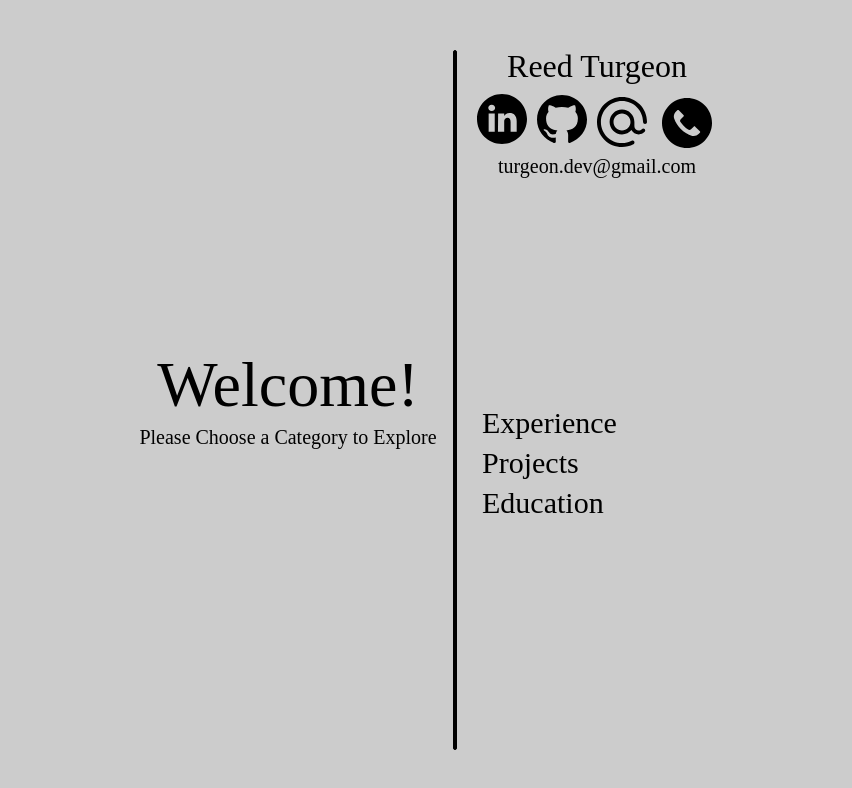
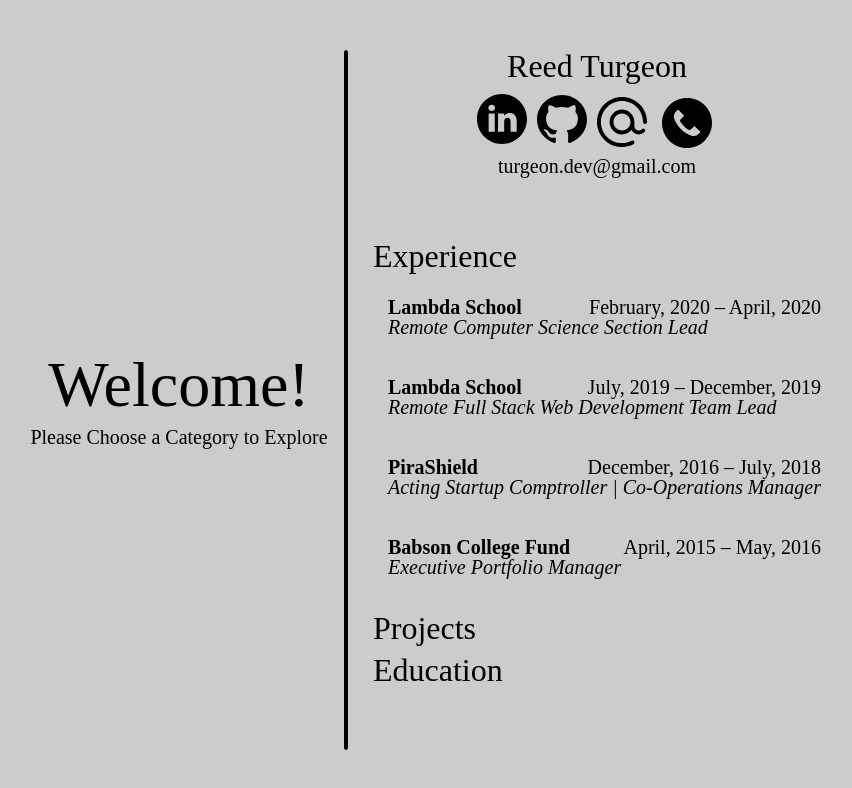
Before and after one commit to MrT3313/ReedTurgeon_Portfolio, a React (Create React App) app in the folder client/: page / in a window 1280 px wide. Both pictures are taken after a click on the item "Experience". Shown: the top 788 px of the page, without its empty margins (210-1062 px from the left). Built offline with nearby package versions, Linux system fonts and the light colour scheme.

Commit message:
<Experience /> & <ExperienceItem /> Update
font-size & font-weight & font-style used to emphasize different aspects
:hover CSS selector used to render bulleted description for each experience role

```diff
--- a/client/src/App.js
+++ b/client/src/App.js
@@ -25,7 +25,7 @@ const StyledApp = styled.div`
 // __MAIN FUNCTIONAL COMPONENT__
 function App() {
   return (
-      <StyledApp className="Styled App">
+      <StyledApp className="Styled_App">
         <Homepage />
       </StyledApp>
   );
--- a/client/src/components/HomepageLine.js
+++ b/client/src/components/HomepageLine.js
@@ -15,7 +15,7 @@ const StyledLine = styled.div`
 function HomepageLine( {width, margin} ) {
     return (
         <StyledLine
-            className="Line Component"
+            className="Line_Component"
             style={{width: `${width}px`, margin: `0 ${margin}px`}}
         >
         </StyledLine>
--- a/client/src/components/homepage/LEFT/HomepageLeft.js
+++ b/client/src/components/homepage/LEFT/HomepageLeft.js
@@ -19,7 +19,7 @@ const StyledHomepageLeft = styled.div`
 // __MAIN FUNCTIONAL COMPONENT__
 function HomepageLeft( {Active_Title} ) {
     return (
-        <StyledHomepageLeft className="Homepage LEFT">
+        <StyledHomepageLeft className="Homepage_LEFT">
             <SelectedTitle Active_Title={Active_Title} />
         </StyledHomepageLeft>
     );
--- a/client/src/components/homepage/RIGHT/Experience.js
+++ b/client/src/components/homepage/RIGHT/Experience.js
@@ -39,9 +39,7 @@ const items = [
         bullets: [
             'Monitored trade orders and oversaw positions within the $2M portfolio to remain compliant with BCF bylaws',
             'Maintained effective communication between Student Sector Managers and the BCF Director'
-
         ]
-
     },
 ]
 
--- a/client/src/components/homepage/RIGHT/ExperienceItem.js
+++ b/client/src/components/homepage/RIGHT/ExperienceItem.js
@@ -12,44 +12,71 @@ const StyledExperienceItem = styled.div`
     flex-direction: column;
     align-items: center;
 
-    margin: 5px 0 5px 15px;
+    margin: 15px 0 15px 15px;
 
-
-    & .Education_Item {
+    & .Experience_Item {
         display: flex;
-        width: 100%;
     }
 
     & .TOP {
         justify-content: space-between;
         align-items: center;
 
+        width: 100%;
+
         & .Company {
+            font-size: 1.25rem;
             font-weight: bold;
         }
 
         & .Title, .Date {
+            font-size: 1.25rem;
         }
+    }
+
+    & .MIDDLE {
+        justify-content: flex-start;
+        font-style: italic;
+        font-size: 1.25rem;
+
+        margin-bottom: 10px;
+        width: 100%;
     }
 
     & .BOTTOM {
         flex-direction: column;
         align-items: flex-start;
+
+        padding-left: 30px;
+        font-size: 1.15rem;
+
+        display: none;
+
+        & li {
+            list-style-type: disc;
+            list-style-position: inside;
+        }
+    }
+
+    :hover {
+        & .BOTTOM {
+            display: flex;
+        }
     }
 `
 
 // __MAIN FUNCTIONAL COMPONENT__
 function ExperienceItem( {item} ) {
     return (
-        <StyledExperienceItem className="Styled ExperienceItem">
-            <div className="Education_Item TOP">
+        <StyledExperienceItem className="Styled_ExperienceItem">
+            <div className="Experience_Item TOP">
                 <div className="Company">{item.company}</div>
-                {/* <div>-</div> */}
-                <div className="Title">{item.title}</div>
-                {/* <div>-</div> */}
                 <div className="Date">{item.date}</div>
             </div>
-            <div className="Education_Item BOTTOM">
+            <div className="Experience_Item MIDDLE">
+                <div className="Title">{item.title}</div>
+            </div>
+            <div className="Experience_Item BOTTOM">
                 <ul>
                     {item.bullets.map((bullet, index) => {
                         return (
--- a/client/src/components/homepage/RIGHT/HomepageRight.js
+++ b/client/src/components/homepage/RIGHT/HomepageRight.js
@@ -27,7 +27,7 @@ const StyledHomepageRight = styled.div`
 // __MAIN FUNCTIONAL COMPONENT__
 function HomepageRight( {Active_Title, Active_Tab} ) {
     return (
-        <StyledHomepageRight className="Homepage RIGHT">
+        <StyledHomepageRight className="Homepage_RIGHT">
             <HomepageHeader />
             <div className="Homepage_Selector_Wrapper">
                 <HomepageSelector
--- a/client/src/components/homepage/RIGHT/HomepageSelector.js
+++ b/client/src/components/homepage/RIGHT/HomepageSelector.js
@@ -14,16 +14,15 @@ const StyledHomepageSelector = styled.div`
     display: flex;
 
     width: 100%;
-
-    font-size: 30px;
     padding: 10px;
 
     & ul {
         width: 100%;
     }
 
-    & li {
+    & .HomepageSelector_ListItem {
         margin: 10px 0;
+        font-size: 2rem;
     }
 `
 
@@ -39,10 +38,10 @@ const links = [
 function Homepage_Selector( {Active_Title, Active_Tab} ) {
     return (
         <StyledHomepageSelector
-            className="Homepage Selector"
+            className="Styled_Homepage_Selector"
             onMouseLeave={() => {
                 Active_Title[1]('Welcome!')
-                Active_Tab[1](false)
+                // Active_Tab[1](false)
             }}
         >
             <ul>
@@ -53,6 +52,7 @@ function Homepage_Selector( {Active_Title, Active_Tab} ) {
                             onMouseEnter={() => Active_Title[1](item[0])}
                         >
                             <li
+                                className="HomepageSelector_ListItem"
                                 onClick={() => Active_Tab[1](item[0])}
                             >
                                 {item[0]}
--- a/client/src/views/Homepage.js
+++ b/client/src/views/Homepage.js
@@ -30,7 +30,7 @@ function Homepage() {
     // Return
     return (
         <StyledHomepage
-            className="Styled Homepage"
+            className="Styled_Homepage"
         >
             <HomepageLeft Active_Title={[activeTitle, setActiveTitle]} />
             <HomepageLine width={2} margin={15}/>
```
